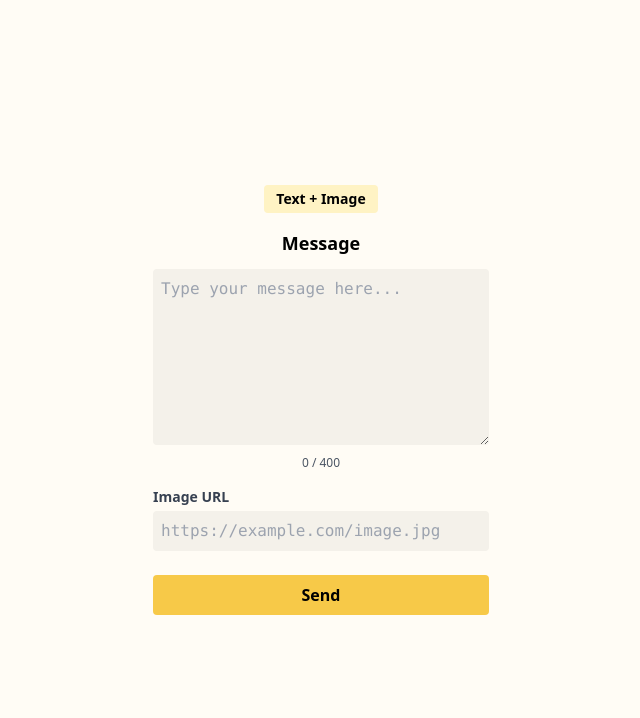
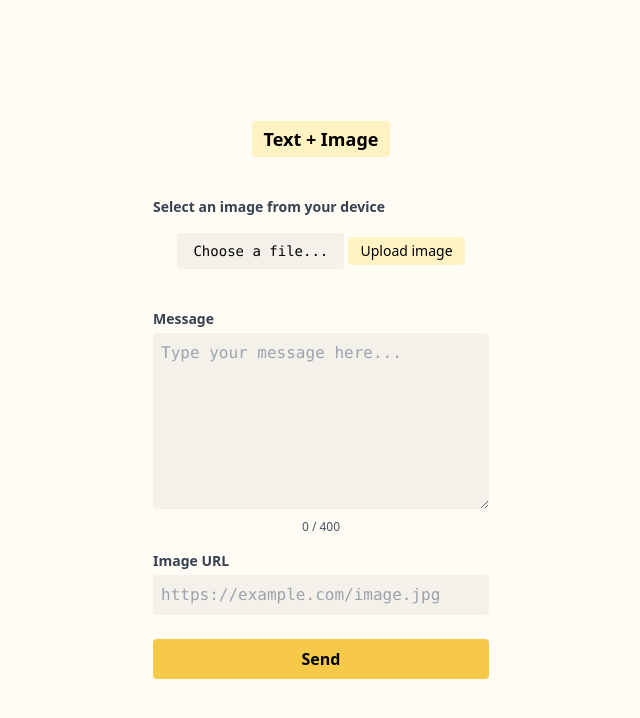
Before and after one commit to Juan-Alves-1/whats-boost, a FastAPI app: template app/templates/media_message.html in a window 1280 px wide. Shown: the top 718 px of the page, without its empty margins (319-959 px from the left). Run offline with FastAPI, Linux system fonts and the light colour scheme; the template is opened without the code that fills it, so the values that code supplies are empty; parts of the project's set-up code (start-up, migrations or seed data) failed here and were passed over; some libraries are stand-ins or nearby versions.

Commit message:
feat: add image upload service and frontend integration with Cloudinary
- Create upload_image service to upload images securely to Cloudinary and return public URL
- Add /api/v1/images/upload endpoint to handle image uploads via API
- Update media_message.html to allow direct image file upload
- Implement JavaScript listener to upload images without page reload
- Display image URL in an alert and auto-fill the image URL field after successful upload
- Minor HTML/CSS adjustments to improve form layout and user experience
- Adjust get_typing_range_ms for user trial and better delay simulation

```diff
--- a/app/config/settings.py
+++ b/app/config/settings.py
@@ -10,7 +10,10 @@ class Settings(BaseSettings):
     GOOGLE_CLIENT_ID: str
     GOOGLE_CLIENT_SECRET: str
     SECRET_KEY: str
-    ALLOWED_EMAILS: List[str] # Needs to be fixed in order to accommodate more emails
+    ALLOWED_EMAILS: List[str]
+    CLOUDINARY_CLOUD_NAME: str
+    CLOUDINARY_API_KEY: str
+    CLOUDINARY_API_SECRET: str
 
     class Config:
         env_file = os.path.abspath(os.path.join(os.path.dirname(__file__), '..', '..', '.env'))
--- a/app/main.py
+++ b/app/main.py
@@ -8,7 +8,7 @@ from app.utils.logger import logger
 # Route Controllers
 from app.controllers import  auth_controller
 from app.controllers.ui import homepage_controller, message_type_ui_controller, text_ui_controller, media_ui_controller
-from app.controllers.api import text_api_controller, media_api_controller
+from app.controllers.api import text_api_controller, media_api_controller, image_up_api_controller
 
 @asynccontextmanager
 async def lifespan(app: FastAPI):
@@ -36,3 +36,5 @@ app.include_router(media_ui_controller.router, tags=["UI"]) # Show form for medi
 # 🚀 API Routes (JSON)
 app.include_router(text_api_controller.router, tags=["API"]) # Fire text messages
 app.include_router(media_api_controller.router, tags=["API"]) # Fire media messages
+
+app.include_router(image_up_api_controller.router, tags=["Image Upload"]) # Upload image to the provider
--- a/app/templates/media_message.html
+++ b/app/templates/media_message.html
@@ -9,7 +9,7 @@
 <body class="bg-[#fffcf5] min-h-screen flex items-center justify-center font-sans">
 
   <div class="text-center w-[90%] max-w-sm p-6 bg-white bg-opacity-0 rounded-xl shadow-none">
-    <div class="inline-block bg-[#fff3c4] text-sm font-semibold px-3 py-1 rounded mb-4">
+    <div class="inline-block bg-[#fff3c4] text-lg font-semibold px-3 py-1 rounded mb-4">
       Text + Image
     </div>
 
@@ -18,9 +18,33 @@
       <div class="mb-4 px-4 py-2 rounded bg-[#f4f1ea] text-green-800 text-sm font-semibold shadow">
         {{ Result }}
       </div>
+    <!-- Display form only if message not yet sent -->
     {% else %}
-      <!-- Display form only if message not yet sent -->
-      <div class="font-semibold text-lg mb-2">Message</div>
+
+      <!-- Upload Image Form -->
+      <form action="/api/v1/images/upload" method="post" enctype="multipart/form-data" class="mt-6" id="upload-form">
+        <div class="text-left text-sm font-semibold text-gray-700 mb-1"> Select an image from your device </div>
+        <label for="file-input" class="inline-block cursor-pointer px-4 py-2 bg-[#f4f1ea] text-sm font-mono rounded hover:bg-[#eae6dc] transition">
+          Choose a file...
+        </label>
+
+        <input type="file"
+              name="file"
+              accept="image/*"
+              id="file-input"
+              class="hidden"
+        />
+
+        <button type="submit"
+                class="mt-4 bg-[#fff3c4] hover:bg-yellow-300/50 text-black py-1 px-3 rounded transition text-sm"
+        >
+          Upload image
+        </button>
+      </form>
+      <br>
+
+      <!-- Payload form -->
+      <div class="mt-4 text-left text-sm font-semibold text-gray-700">Message</div>
       <form method="post" action="{{ form_action }}">
         <!-- Text Message -->
         <textarea name="message_text"
@@ -40,16 +64,8 @@
                placeholder="https://example.com/image.jpg"
                required
                class="w-full max-w-xl mt-1 p-2 rounded bg-[#f4f1ea] font-mono focus:outline-none focus:ring-2 focus:ring-yellow-400"
+               id="image-url-field"
         />
-
-        <!-- File Name: only required for documents (i.e. PDF)
-        <div class="mt-4 text-left text-sm font-semibold text-gray-700">Image Name</div>
-        <input type="text"
-               name="image_name"
-               placeholder="example.jpg"
-               class="w-full mt-1 p-2 rounded bg-[#f4f1ea] font-mono focus:outline-none focus:ring-2 focus:ring-yellow-400"
-        />
-        -->
 
         <!-- Submit -->
         <button type="button"
@@ -83,6 +99,58 @@
       }
     </script>
 
+    <!-- Provide image URL after uploading the image without a redirect -->
+    <script>
+      const fileInput = document.getElementById('file-input');
+      const uploadForm = document.getElementById('upload-form');
+      const fileLabel = document.querySelector('label[for="file-input"]');
+
+      // 1. When a file is selected
+      fileInput.addEventListener('change', () => {
+        if (fileInput.files.length > 0) {
+          fileLabel.textContent = 'File selected';
+        } else {
+          fileLabel.textContent = 'Choose a file...'; // fallback if they unselect
+        }
+      });
+
+      // 2. When form is submitted
+      uploadForm.addEventListener('submit', async (event) => {
+        event.preventDefault(); // Prevent the normal page reload
+
+        const file = fileInput.files[0];
+        if (!file) {
+          alert("Please select a file!");
+          return;
+        }
+
+        const formData = new FormData();
+        formData.append('file', file);
+
+        try {
+          const response = await fetch('/v1/api/images/upload', {
+            method: 'POST',
+            body: formData
+          });
+
+          if (!response.ok) {
+            throw new Error('Upload failed');
+          }
+
+          const data = await response.json();
+          alert('Image uploaded successfully! URL: ' + data.image_url);
+
+          fileLabel.textContent = 'File uploaded';
+
+          // Auto-fill another form field with the image URL
+          document.getElementById('image-url-field').value = data.image_url;
+
+        } catch (error) {
+          alert('Error uploading image: ' + error.message);
+        }
+      });
+    </script>
+
   </div>
 
 </body>
--- a/app/utils/media_helpers.py
+++ b/app/utils/media_helpers.py
@@ -13,10 +13,11 @@ def get_typing_range_ms(caption: str) -> tuple[int, int]:
     super_typer = 12
     copy_paste_typer = 16
     length = len(caption)
+    adjusted_length = length - 90 if length > 260 else length # Half-baked solution: imply join group links as a copy and paste action
 
     try:
-        min_time = (length / copy_paste_typer) * 1000
-        max_time = (length / super_typer) * 1000
+        min_time = (adjusted_length / copy_paste_typer) * 1000
+        max_time = (adjusted_length / super_typer) * 1000
         return round(min_time), round(max_time)
     except Exception:
         logger.error("Unable to get dynamic WhatsApp presence (EVO delay)")
--- a/requirements.txt
+++ b/requirements.txt
@@ -11,3 +11,4 @@ typing
 asyncio
 python-multipart
 bleach
+cloudinary
```
Also changed, not shown: app/controllers/api/image_up_api_controller.py (added, +18 -0 lines), app/services/image_upload.py (added, +23 -0 lines).
